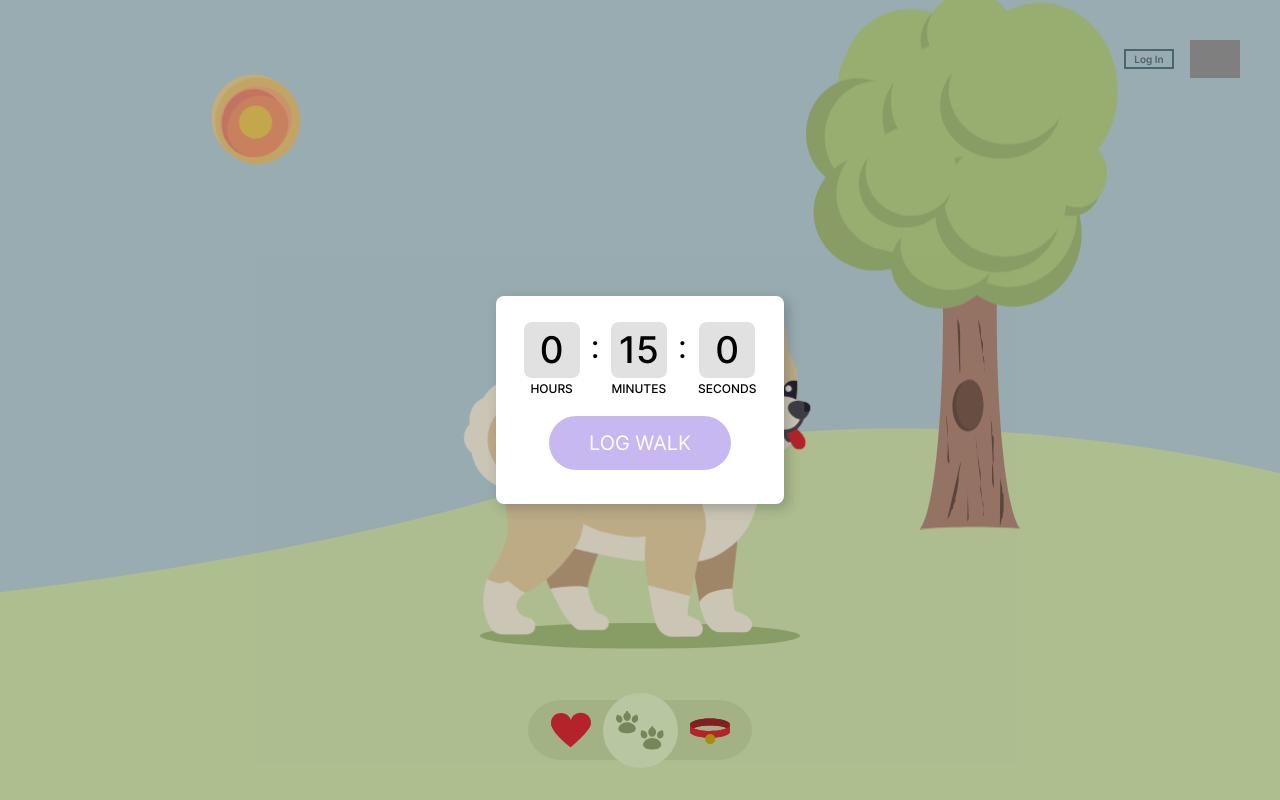
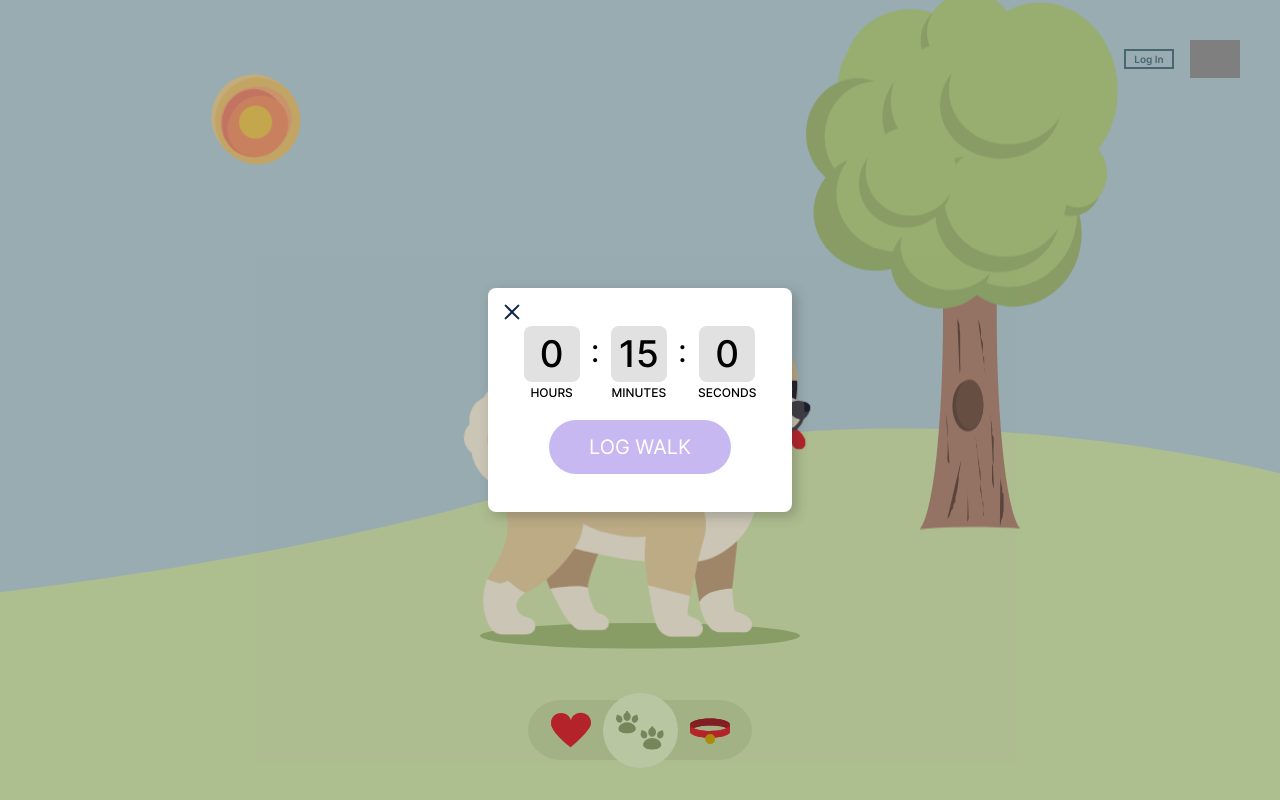
Before and after one commit to 21mdr1/dog-app, a React (Create React App) app in the folder client/: page /walk in a window 1280 px wide. Both pictures are taken after a click on the button 640 px from the left and 730 px from the top of the page. Built offline with nearby package versions, Linux system fonts and the light colour scheme; no server answers; grey boxes are pictures that could not be loaded; the HTML template or start-up script is replaced by a standard one.

Commit message:
Add close button to walk form

```diff
--- a/client/src/components/WalkForm/WalkForm.js
+++ b/client/src/components/WalkForm/WalkForm.js
@@ -1,6 +1,7 @@
 import { useState } from 'react';
 import { convertToSteps, convertToMins } from '../../utils/mathUtils';
 import { recordSteps } from '../../utils/storageUtils';
+import close from '../../assets/icons/close_line.svg';
 import Select from 'react-select';
 import './WalkForm.scss';
 
@@ -50,6 +51,7 @@ function WalkForm({ setDisplayForm, signedIn }) {
     return (
         <div className='walk-form__background' onClick={clickOut}>
             <form className="walk-form" onClick={dontClickOut} onSubmit={submitHandler}>
+                <img src={close} alt="close" className="walk-form__exit" onClick={clickOut} />
                 <div className="walk-form__content">
                     <label htmlFor="hours" className="walk-form__label">
                         <Select
--- a/client/src/components/WalkForm/WalkForm.scss
+++ b/client/src/components/WalkForm/WalkForm.scss
@@ -9,10 +9,28 @@
     border-radius: $border-radius;
     @include flex(center, center, 0, 1.25rem);
     flex-direction: column;
+    position: relative;
 
     @include tablet {
-        width: 18rem;
-        height: 13rem;
+        width: 19rem;
+        height: 14rem;
+        padding-top: 0.5rem;
+    }
+
+    &__exit {
+        cursor: pointer;
+        position: absolute;
+        width: 1rem;
+        height: 1rem;
+        top: 0.75rem;
+        left: 0.75rem;
+
+        @include tablet {
+            width: 1.5rem;
+            height: 1.5rem;
+            top: 0.75rem;
+            left: 0.75rem;
+        }
     }
 
     &__background {
```
